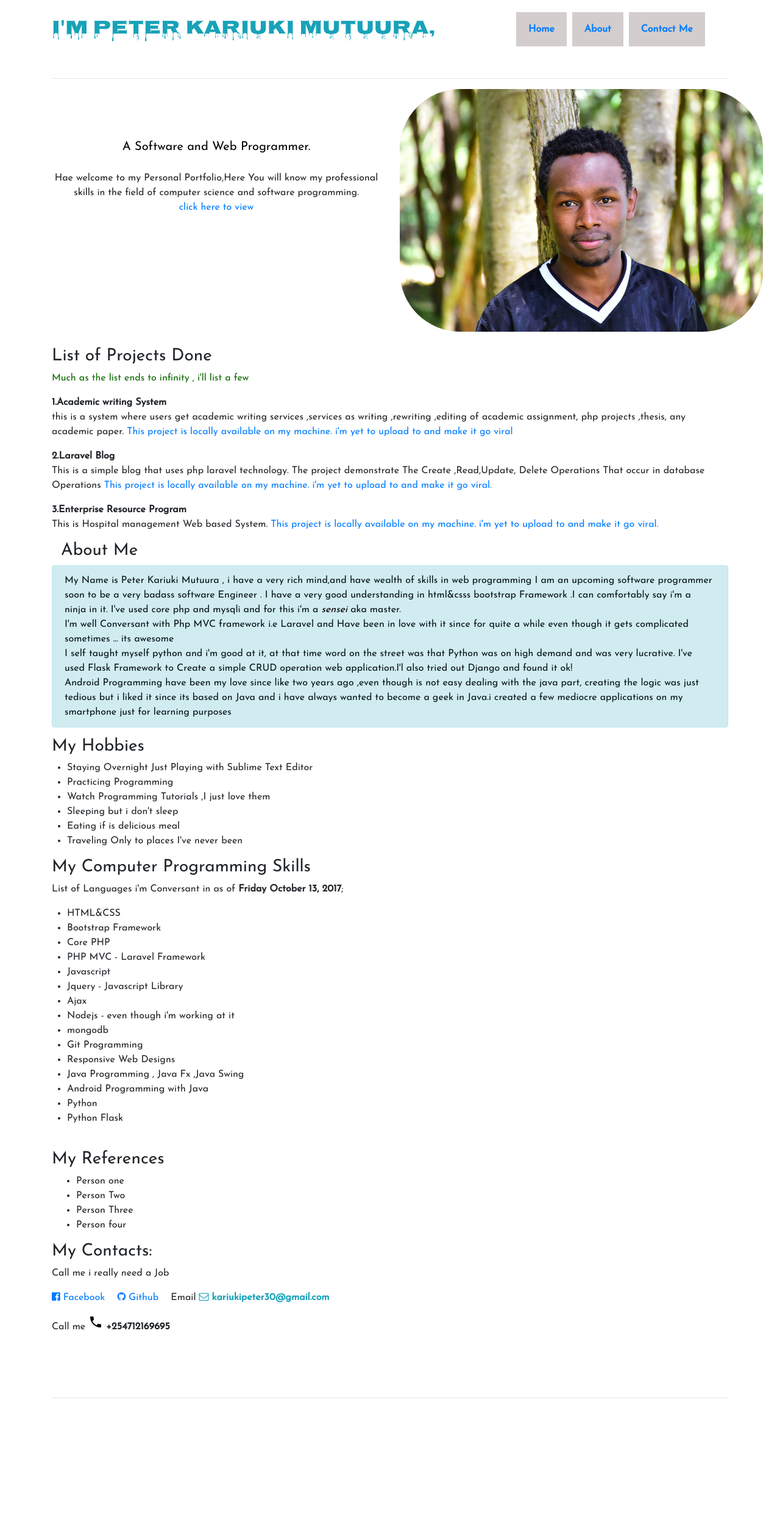
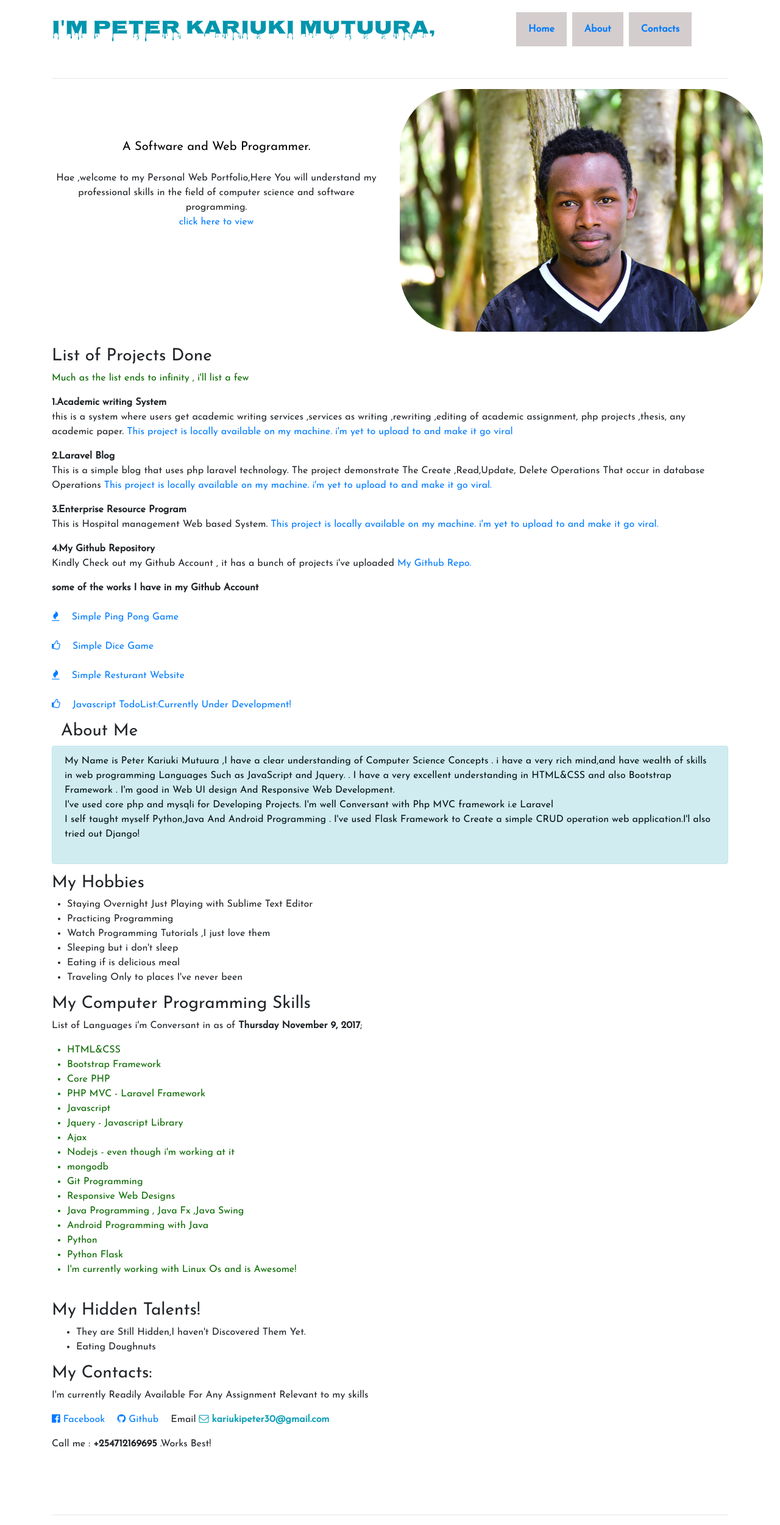
Before and after one commit to peterkariukimutuura/peterkariukimutuura.github.io, a PHP site: page / in a window 1280 px wide. Shown: the whole page at 61% size. Before the commit the page ends 2293 px from the top, so only its background shows below. Run offline with PHP 8.4, Linux system fonts and the light colour scheme.

Commit message:
update cv

```diff
--- a/css/styles.css
+++ b/css/styles.css
@@ -48,4 +48,7 @@ img#imgprofile{
 	img#imgprofile{
 		width: 100%;
 	}
+	ul.mynav li{
+		margin:0px;
+	}
 }
--- a/index.html
+++ b/index.html
@@ -4,8 +4,8 @@
 	<meta charset="utf-8">
     <meta http-equiv="X-UA-Compatible" content="IE=edge">
     <meta name="viewport" content="width=device-width, initial-scale=1">
-    <meta name="description" content="Peter Kariuki Mutuura CV, kariukipeter30@gmail.com,
-     Computer Science Student with Extremely lethal web programming and Software Development Skills">
+    <meta name="description" content="Peter Kariuki Mutuura curriculum vitae, Detailed  Information About my Computer Science professional skills.">
+      <meta name="keywords" content="Peter Kariuki Mutuura,KarisYg,Computer Science,">
     <meta name="author" content="Peter Kariuki Mutuura , Kariukipeter30@gmail.com ,KarisYgBorabora, karisYg">
 	<title>Peter Kariuki Mutuura</title>
 	<link rel="stylesheet" type="text/css" href="css/bootstrap.min.css">
@@ -19,14 +19,14 @@
 	<div class="container">
 	<div class="row">
 		<div class="col-md-8">
-			<h2  id="head" class="text-info">I'm Peter Kariuki Mutuura,</h2>
+			<h2  id="head" style="color: #0095ad;">I'm Peter Kariuki Mutuura,</h2>
 		</div>
 
 		<nav class="col-md-4">
 			<ul class="mynav">
 		        <li class="active"><a class="headnav" href="">Home</a></li>
 		        <li><a class="headnav" href="#about">About</a></li>
-		        <li><a class="headnav" href="#personalcontact">Contact Me</a></li>
+		        <li><a class="headnav" href="#personalcontact">Contacts</a></li>
 		    </ul>
 		</nav>
 
@@ -37,7 +37,7 @@
 			<center style="margin-top: 15%;">
 				<small style="font-size: 20px; ">A Software and Web Programmer. </small><br><br>
 				<p class="label-default">
-				Hae welcome to my Personal Portfolio,Here You will know my professional
+				Hae ,welcome to my Personal Web Portfolio,Here You will understand my professional
 				skills in the field of computer science and software programming. <br>
 				<a href="#about">click here to view</a>
 			</p></center>
@@ -78,6 +78,34 @@
 				</p>
 
 			</section>
+			<strong>4.My Github Repository</strong>
+				<p>
+					Kindly Check out my Github Account , it has a bunch of projects i've uploaded
+					<a href="https://github.com/karisYg"> My Github Repo.</a>
+				</p>
+				<p>
+					<strong>some of the works I have in my Github Account </strong><br><br>
+
+					<a href="https://karisyg.github.io/ping-pong/">
+						<i class="fa fa-fire" aria-hidden="true"></i> &nbsp&nbsp
+						Simple Ping Pong Game
+					</a><br><br>
+					<a href="https://karisyg.github.io/GameOfThrones/">
+						<i class="fa fa-thumbs-o-up" aria-hidden="true"></i> &nbsp&nbsp
+						Simple Dice Game
+					</a><br><br>
+					<a href="https://karisyg.github.io/mpft-ip/">
+						<i class="fa fa-fire" aria-hidden="true"></i> &nbsp&nbsp
+						Simple Resturant Website
+					</a><br><br>
+					<a href="https://karisyg.github.io/todolistJavascript/">
+						<i class="fa fa-thumbs-o-up" aria-hidden="true"></i> &nbsp&nbsp
+						Javascript TodoList:Currently Under Development!
+					</a>
+				</p>
+
+			</section>
+
 
 
 
@@ -92,16 +120,16 @@
 			</h3>
 		<div class="well">
 			<p class="alert alert-info" style="color: #051417;">
-				My Name is Peter Kariuki Mutuura , i have a very rich mind,and have wealth of skills in
-				web programming
-				I am an upcoming software programmer soon to be a very badass software Engineer . I have a very good  understanding in html&csss bootstrap Framework  .I can comfortably say i'm a ninja in it.
-				I've used core php and mysqli and for this i'm a  <em style="color: #000;">sensei</em>
-				aka master. <br>
-				I'm  well Conversant with Php  MVC framework i.e Laravel and Have been in love with it since for quite a while even though it gets complicated sometimes ... its awesome
+				My Name is Peter Kariuki Mutuura ,I have a clear understanding of Computer Science Concepts . i have a very rich mind,and have wealth of skills in
+				web programming Languages Such as JavaScript and Jquery.
+				. I have a very excellent  understanding in HTML&CSS and also Bootstrap Framework .
+				I'm good in Web UI design And Responsive Web Development.
+				 <br>
+				I've used core php and mysqli for Developing Projects.
+				I'm  well Conversant with Php  MVC framework i.e Laravel
 				<br>
-				I self taught myself python and i'm good at it, at that time word on the street was that Python was on high demand and was very lucrative. I've used Flask Framework to Create a simple CRUD operation web application.I'l also tried out  Django and found it ok!<br>
-				Android Programming have been my love since like two years ago ,even though is not
-				easy dealing with the java part, creating the logic was just tedious but i liked it since its based on Java and i have always wanted to become a geek in Java.i created a few mediocre applications on my smartphone just for learning purposes
+				I self taught myself Python,Java And Android Programming . I've used Flask Framework to Create a simple CRUD operation web application.I'l also tried out  Django!<br>
+
 				<br>
 
 
@@ -135,10 +163,10 @@
 		<h3 >
 			My Computer Programming Skills
 		</h3>
-		<p>List of Languages i'm Conversant in as of <b>Friday October 13, 2017</b>;</p>
+		<p>List of Languages i'm Conversant in as of <b>Thursday November 9, 2017</b>;</p>
 	</div>
 
-		<ul>
+		<ul style="color: #0a6900;">
 		    <li>HTML&CSS </li>
 		    <li>Bootstrap Framework</li>
 		    <li> Core PHP</li>
@@ -174,19 +202,21 @@
 		    <li>
 		    	Python Flask
 		    </li>
+		    <li>
+		    	I'm currently working with Linux Os and is Awesome!
+		    </li>
 		</ul>
 
 	</div><br>
 	<div class="footer">
-		<h3>My References</h3>
+		<h3>My Hidden Talents!</h3>
 		<ul>
-		    <li>Person one</li>
-		    <li>Person Two </li>
-		    <li>Person Three</li>
-		    <li>Person four</li>
+		    <li>They are Still Hidden,I haven't Discovered Them Yet.</li>
+		    <li>Eating Doughnuts</li>
+
 		</ul>
 		<h3>My Contacts:</h3>
-		<p> Call me i really need a Job</p>
+		<p> I'm currently Readily Available For Any Assignment Relevant to my skills</p>
 		<p id="personalcontact">
 			<a href="https://www.facebook.com/KarisYgBorabora"><i class="fa fa-facebook-official" aria-hidden="true"></i> Facebook</a>&nbsp&nbsp&nbsp
 		<a href="https://github.com/karisYg"><i class="fa fa-github" aria-hidden="true"></i> Github</a>
@@ -197,11 +227,8 @@
 
 		</p>
 		<p>
-			Call me
- 		<svg fill="#000000" height="24" viewBox="0 0 24 24" width="24" xmlns="http://www.w3.org/2000/svg">
-    <path d="M0 0h24v24H0z" fill="none"/>
-    <path d="M6.62 10.79c1.44 2.83 3.76 5.14 6.59 6.59l2.2-2.2c.27-.27.67-.36 1.02-.24 1.12.37 2.33.57 3.57.57.55 0 1 .45 1 1V20c0 .55-.45 1-1 1-9.39 0-17-7.61-17-17 0-.55.45-1 1-1h3.5c.55 0 1 .45 1 1 0 1.25.2 2.45.57 3.57.11.35.03.74-.25 1.02l-2.2 2.2z"/>
-</svg><b> +254712169695</b>
+			Call me  :
+			<b> +254712169695</b> .Works Best!
 		</p>
 
 	</div><br><br><br><hr>
```
Also changed, not shown: 2 other files.
